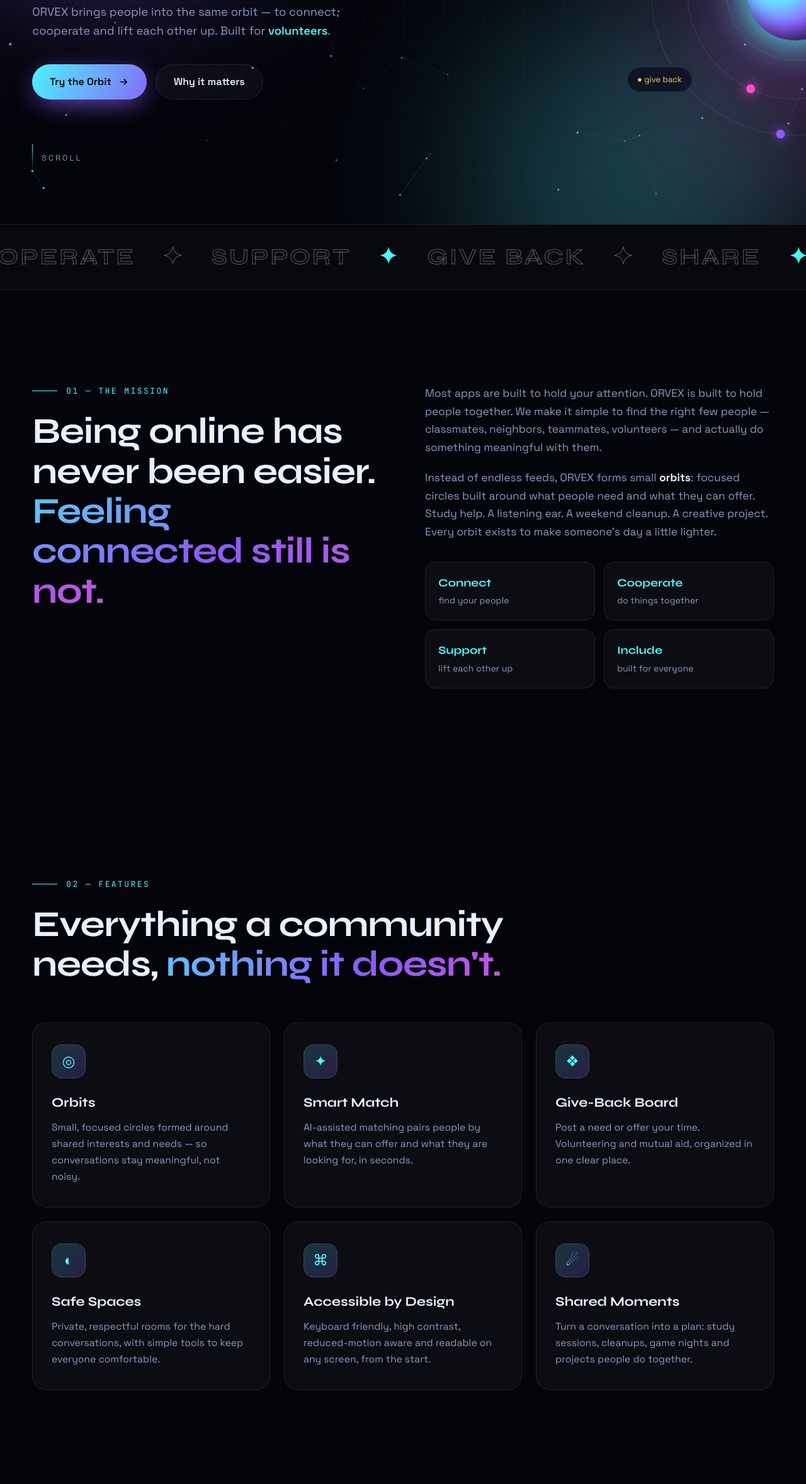
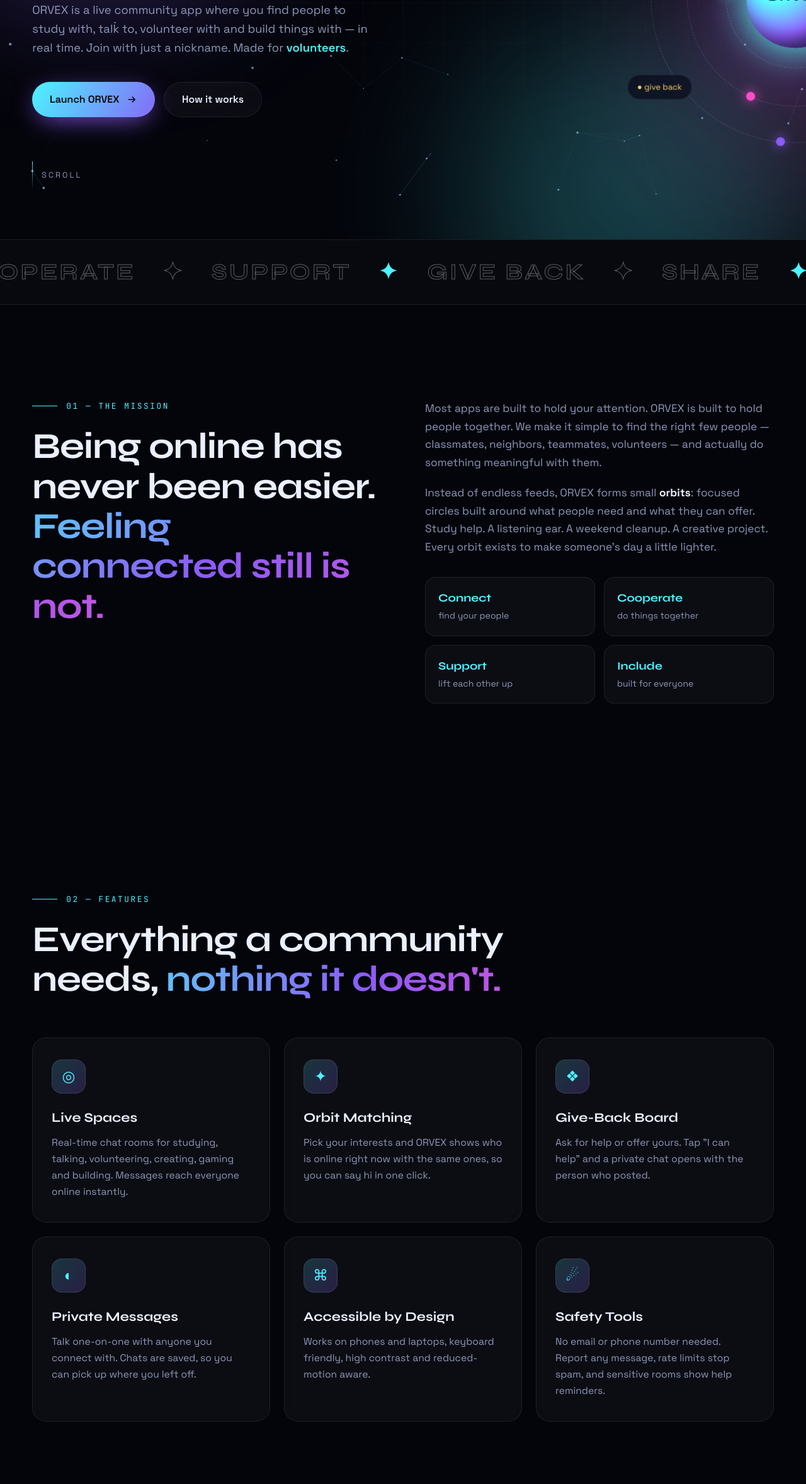
Before and after one commit to Storygems07/ORVEX-Connect.-Cooperate.-Support, a plain HTML site: page index.html in a window 1280 px wide. Shown: the part 444-2800 px from the top of the page at 63% size. Drawn offline with Linux system fonts and the light colour scheme; animation ran at ten frames a second.

Commit message:
Update index.html

```diff
--- a/index.html
+++ b/index.html
@@ -41,7 +41,7 @@
     <a href="#ai">AI use</a>
     <a href="#team">Team</a>
   </nav>
-  <a href="#submit" class="btn btn-sm" data-magnetic>View Submission</a>
+  <a href="/app" class="btn btn-sm" data-magnetic>Launch App</a>
   <button class="burger" id="burger" aria-label="Toggle menu"><i></i><i></i></button>
 </header>
 
@@ -58,12 +58,11 @@
         <span class="line reveal grad" data-delay="2">engineered.</span>
       </h2>
       <p class="hero-sub reveal" data-delay="3">
-        ORVEX brings people into the same orbit — to connect, cooperate and lift each other up.
-        Built for <span class="rotator" id="rotator">classmates</span>.
+        ORVEX is a live community app where you find people to study with, talk to, volunteer with and build things with — in real time. Join with just a nickname. Made for <span class="rotator" id="rotator">classmates</span>.
       </p>
       <div class="hero-cta reveal" data-delay="4">
-        <a href="#demo" class="btn btn-primary" data-magnetic><span>Try the Orbit</span><svg width="18" height="18" viewBox="0 0 24 24" fill="none" stroke="currentColor" stroke-width="2"><path d="M5 12h14M13 6l6 6-6 6"/></svg></a>
-        <a href="#about" class="btn btn-ghost" data-magnetic>Why it matters</a>
+        <a href="/app" class="btn btn-primary" data-magnetic><span>Launch ORVEX</span><svg width="18" height="18" viewBox="0 0 24 24" fill="none" stroke="currentColor" stroke-width="2"><path d="M5 12h14M13 6l6 6-6 6"/></svg></a>
+        <a href="#how" class="btn btn-ghost" data-magnetic>How it works</a>
       </div>
       <div class="scroll-hint reveal" data-delay="5"><span></span>scroll</div>
     </div>
@@ -122,33 +121,33 @@
     <div class="cards">
       <article class="card reveal" data-tilt data-delay="1">
         <div class="icon">◎</div>
-        <h4>Orbits</h4>
-        <p>Small, focused circles formed around shared interests and needs — so conversations stay meaningful, not noisy.</p>
+        <h4>Live Spaces</h4>
+        <p>Real-time chat rooms for studying, talking, volunteering, creating, gaming and building. Messages reach everyone online instantly.</p>
       </article>
       <article class="card reveal" data-tilt data-delay="2">
         <div class="icon">✦</div>
-        <h4>Smart Match</h4>
-        <p>AI-assisted matching pairs people by what they can offer and what they are looking for, in seconds.</p>
+        <h4>Orbit Matching</h4>
+        <p>Pick your interests and ORVEX shows who is online right now with the same ones, so you can say hi in one click.</p>
       </article>
       <article class="card reveal" data-tilt data-delay="3">
         <div class="icon">❖</div>
         <h4>Give-Back Board</h4>
-        <p>Post a need or offer your time. Volunteering and mutual aid, organized in one clear place.</p>
+        <p>Ask for help or offer yours. Tap "I can help" and a private chat opens with the person who posted.</p>
       </article>
       <article class="card reveal" data-tilt data-delay="1">
         <div class="icon">◐</div>
-        <h4>Safe Spaces</h4>
-        <p>Private, respectful rooms for the hard conversations, with simple tools to keep everyone comfortable.</p>
+        <h4>Private Messages</h4>
+        <p>Talk one-on-one with anyone you connect with. Chats are saved, so you can pick up where you left off.</p>
       </article>
       <article class="card reveal" data-tilt data-delay="2">
         <div class="icon">⌘</div>
         <h4>Accessible by Design</h4>
-        <p>Keyboard friendly, high contrast, reduced-motion aware and readable on any screen, from the start.</p>
+        <p>Works on phones and laptops, keyboard friendly, high contrast and reduced-motion aware.</p>
       </article>
       <article class="card reveal" data-tilt data-delay="3">
         <div class="icon">☄</div>
-        <h4>Shared Moments</h4>
-        <p>Turn a conversation into a plan: study sessions, cleanups, game nights and projects people do together.</p>
+        <h4>Safety Tools</h4>
+        <p>No email or phone number needed. Report any message, rate limits stop spam, and sensitive rooms show help reminders.</p>
       </article>
     </div>
   </div>
@@ -161,9 +160,9 @@
     <h3 class="h2 reveal" data-delay="1">From “I need help” to <span class="grad">“we’ve got this”</span> in four steps.</h3>
 
     <div class="steps reveal" data-delay="2">
-      <div class="step"><span class="num mono">01</span><h4>Tell us your orbit</h4><p>Share what you need or what you can offer.</p></div>
-      <div class="step"><span class="num mono">02</span><h4>Get matched</h4><p>ORVEX finds people whose needs and strengths fit yours.</p></div>
-      <div class="step"><span class="num mono">03</span><h4>Meet &amp; plan</h4><p>Jump into a small circle and turn talk into a plan.</p></div>
+      <div class="step"><span class="num mono">01</span><h4>Join in 10 seconds</h4><p>Pick a nickname and a few interests. No email, no password.</p></div>
+      <div class="step"><span class="num mono">02</span><h4>See who is here</h4><p>Your Orbit lists people online who share your interests.</p></div>
+      <div class="step"><span class="num mono">03</span><h4>Chat or post</h4><p>Join a space, message someone, or post on the Give-Back Board.</p></div>
       <div class="step"><span class="num mono">04</span><h4>Do it together</h4><p>Show up, help out and share the experience.</p></div>
     </div>
   </div>
@@ -174,7 +173,7 @@
   <div class="wrap">
     <p class="eyebrow reveal">04 — Try it</p>
     <h3 class="h2 reveal" data-delay="1">Pick what you need. <span class="grad">Watch your orbit respond.</span></h3>
-    <p class="lead reveal" data-delay="2">This is a live preview of the idea. Choose a focus, then click glowing people to connect. (Names are sample data.)</p>
+    <p class="lead reveal" data-delay="2">A quick preview of how matching feels. Choose a focus, then click the glowing people. These are sample names — the real thing is one click away.</p>
 
     <div class="demo reveal" data-delay="2">
       <div class="chips" id="orbitChips">
@@ -206,7 +205,7 @@
         <h4>What AI helped with</h4>
         <ul>
           <li>Brainstorming and refining the idea</li>
-          <li>Generating and debugging code</li>
+          <li>Generating and debugging code, including the server</li>
           <li>Design direction and animation ideas</li>
           <li>Drafting copy for this submission</li>
         </ul>
@@ -252,8 +251,9 @@
       <h3 class="h2">Let's bring people <span class="grad">into orbit.</span></h3>
       <p class="lead">Watch the demo, explore the project and see how ORVEX helps people connect.</p>
       <div class="hero-cta">
+        <a href="/app" class="btn btn-primary" data-magnetic><span>Launch the Live App</span></a>
         <!-- EDIT: paste your real links below -->
-        <a href="#" class="btn btn-primary" data-magnetic><span>Devpost Page</span><svg width="18" height="18" viewBox="0 0 24 24" fill="none" stroke="currentColor" stroke-width="2"><path d="M7 17L17 7M8 7h9v9"/></svg></a>
+        <a href="#" class="btn btn-ghost" data-magnetic><span>Devpost Page</span><svg width="18" height="18" viewBox="0 0 24 24" fill="none" stroke="currentColor" stroke-width="2"><path d="M7 17L17 7M8 7h9v9"/></svg></a>
         <a href="#" class="btn btn-ghost" data-magnetic>Watch Demo Video</a>
       </div>
     </div>
```
